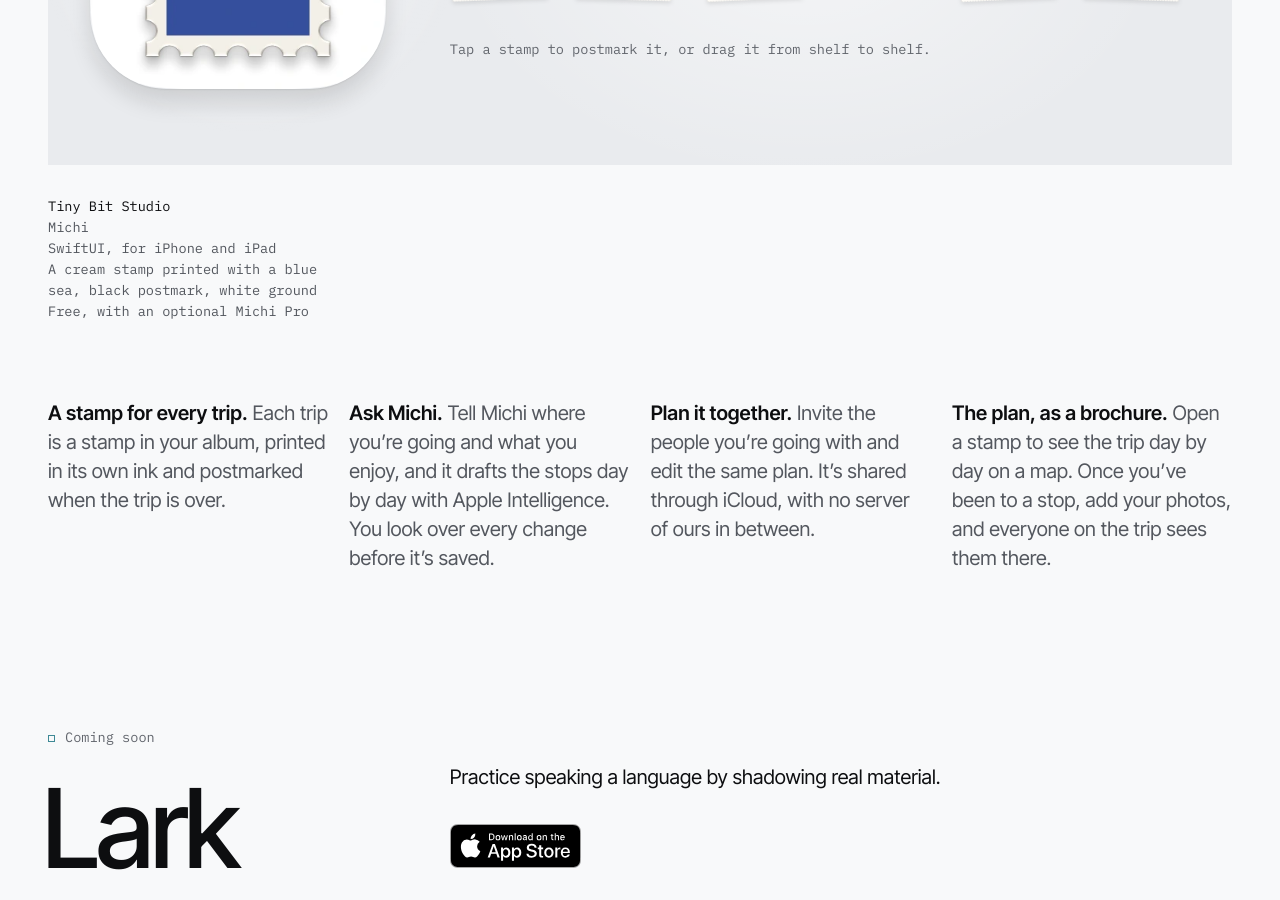
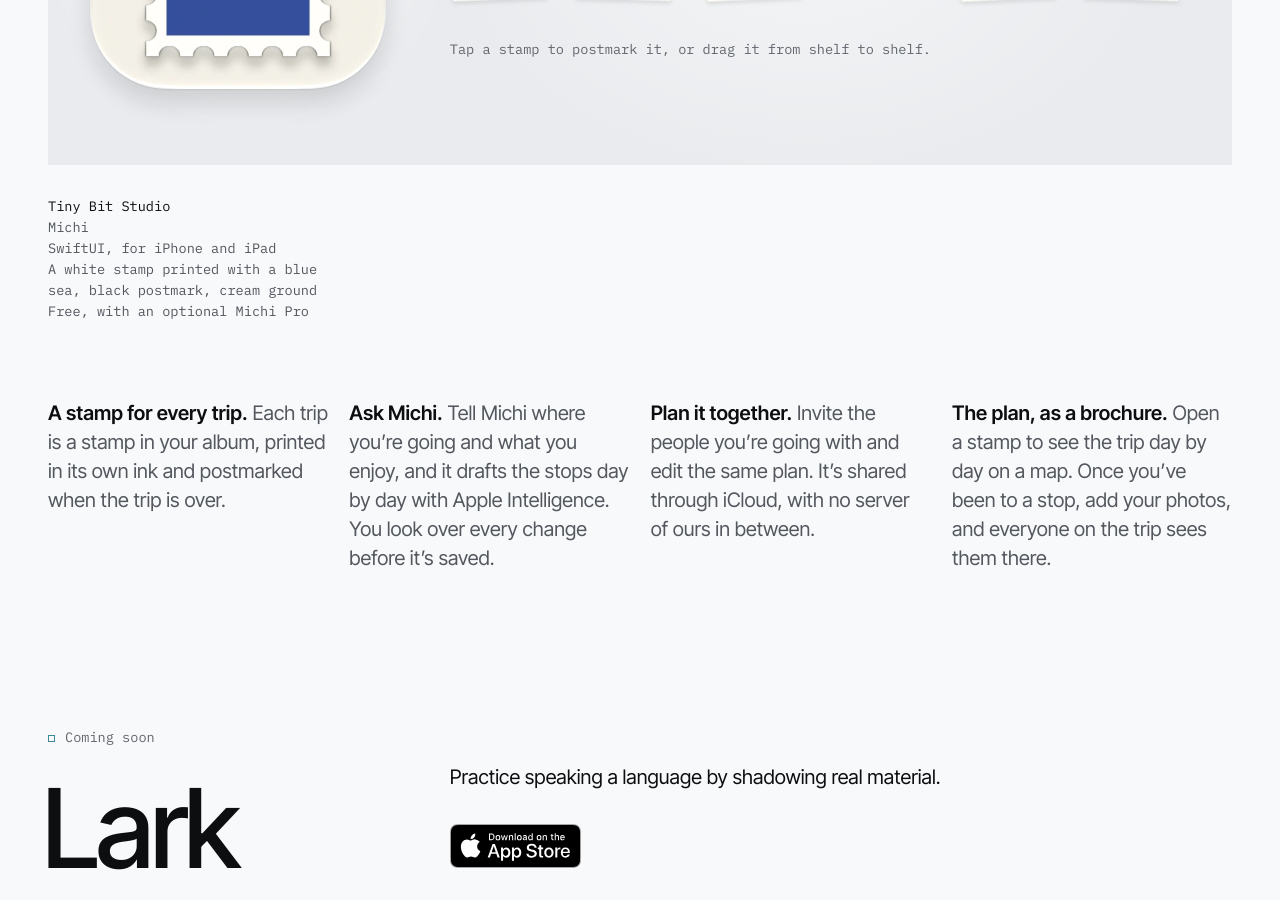
Before and after one commit to 1asso/1asso.github.io, a Jekyll site: the page built from index.html, in a window 1280 px wide and 900 px high, scrolled down 1010 px. Built offline with Jekyll 4.4.1, drawn with Linux system fonts in a browser that asks for light colours; part of the change alters nothing that is shown.

Commit message:
Show Michi's new icon, a white stamp on the album's cream page, and describe it that way
The icons are rendered again from Michi's Icon Composer icon: the stamp now printed on the album's white stamp paper and laid on the album's cream page in light mode, a soft shadow under it in place of the dark line round its edge, on a black ground in dark as before. The label and alt text say a white stamp, on a cream ground in light and a black one in dark.

```diff
--- a/_data/apps.yml
+++ b/_data/apps.yml
@@ -34,13 +34,13 @@ michi:
   color: "#2F4FA2"
   color_dark: "#5A78C8"
   icon: michi
-  icon_alt: "The Michi app icon: a cream postage stamp printed with an ultramarine sea and its coast, cancelled by a postmark whose waves run off the stamp."
+  icon_alt: "The Michi app icon: a white postage stamp printed with an ultramarine sea and its coast, cancelled by a postmark whose waves run off the stamp."
   url: /#michi
   label:
     title: Michi
     medium: SwiftUI, for iPhone and iPad
-    icon_light: A cream stamp printed with a blue sea, black postmark, white ground
-    icon_dark: A cream stamp printed with a blue sea, umber postmark, black ground
+    icon_light: A white stamp printed with a blue sea, black postmark, cream ground
+    icon_dark: A white stamp printed with a blue sea, umber postmark, black ground
     credit: Free, with an optional Michi Pro
   points:
     - title: A stamp for every trip.
```
Also changed, not shown: assets/images/icons/michi-dark-192.webp, assets/images/icons/michi-dark-256.webp, assets/images/icons/michi-dark-384.webp, assets/images/icons/michi-dark-512.webp, assets/images/icons/michi-dark-768.webp, assets/images/icons/michi-dark-96.webp, assets/images/icons/michi-light-192.webp, assets/images/icons/michi-light-256.webp, assets/images/icons/michi-light-384.webp, assets/images/icons/michi-light-512.webp, assets/images/icons/michi-light-768.webp, assets/images/icons/michi-light-96.webp.
